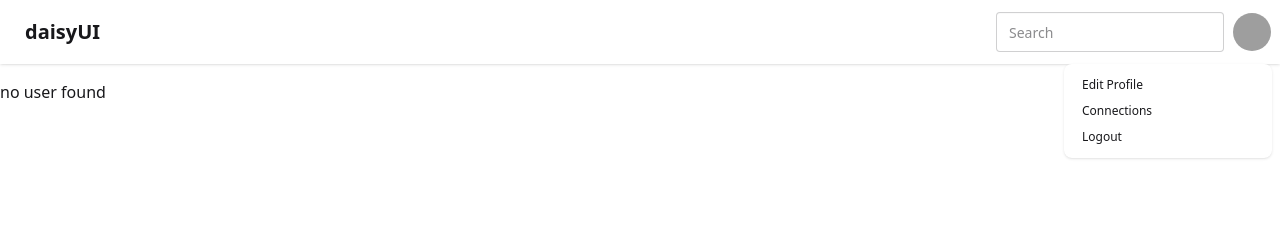
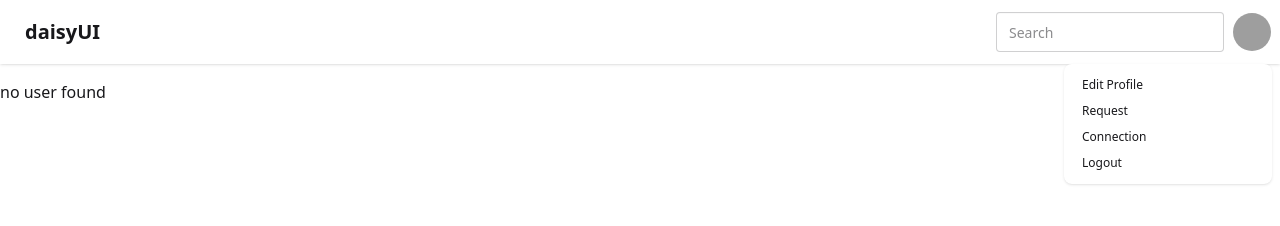
Before and after one commit to SunilSharmaa/devTinder_web, a React (Vite) app: page / in a window 1280 px wide. Both pictures are taken after a click on the button 1252 px from the left and 32 px from the top of the page. Shown: the top 226 px of the page. Built offline with nearby package versions, Linux system fonts and the light colour scheme; no server answers; grey boxes are pictures that could not be loaded.

Commit message:
feat: update navbar with new routes and logout handling

```diff
--- a/src/components/Navbar.jsx
+++ b/src/components/Navbar.jsx
@@ -1,7 +1,7 @@
 import axios from "axios";
 import React from "react";
 import { DEVTINDER_BASE_URL } from "../utils/constants";
-import { useNavigate } from "react-router";
+import { Link, useNavigate } from "react-router";
 
 const Navbar = () => {
 
@@ -16,7 +16,7 @@ const Navbar = () => {
     <>
       <div className="navbar bg-base-100 shadow-sm fixed top-0">
         <div className="flex-1">
-          <a href="/" className="btn btn-ghost text-xl">daisyUI</a>
+          <Link href="/" className="btn btn-ghost text-xl">daisyUI</Link>
         </div>
         <div className="flex gap-2">
           <input
@@ -42,16 +42,19 @@ const Navbar = () => {
               className="menu menu-sm dropdown-content bg-base-100 rounded-box z-1 mt-3 w-52 p-2 shadow"
             >
               <li>
-                <a href="/editProfile" className="justify-between">
+                <Link to="/editProfile" className="justify-between">
                  Edit Profile
 
-                </a>
+                </Link>
               </li>
               <li>
-                <a href="/connections">Connections</a>
+                <Link to="/request">Request</Link>
               </li>
               <li>
-                <a onClick={logout}>Logout</a>
+                <Link to="/connection">Connection</Link>
+              </li>
+              <li>
+                <button onClick={logout}>Logout</button>
               </li>
             </ul>
           </div>
```
